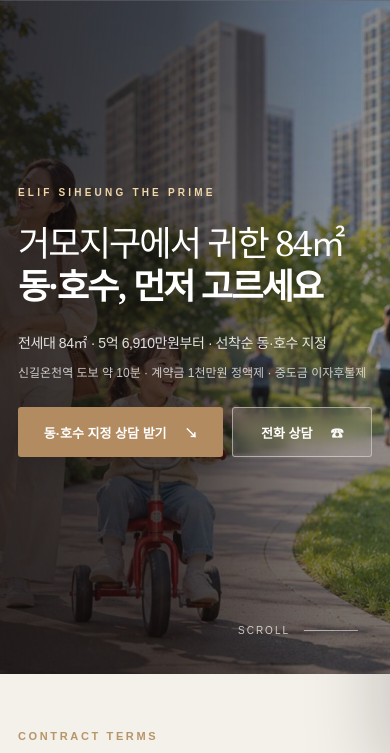
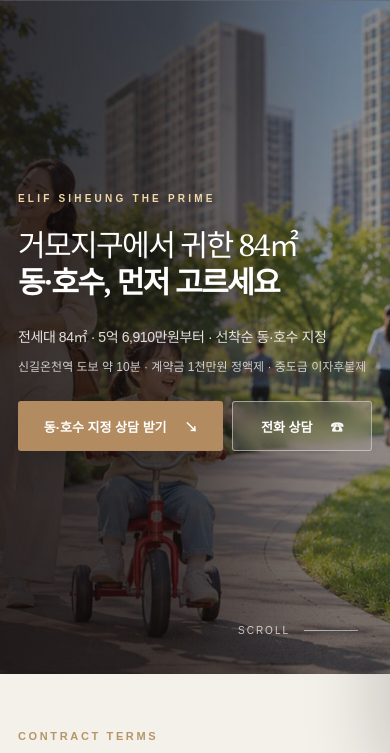
Before and after one commit to jiyoooni/1minhouse, a plain HTML site: page sites/elif-siheung.html in a window 390 px wide. Shown: the part 69-822 px from the top of the page. Drawn offline with Linux system fonts and the light colour scheme; a script that the page names is missing.

Commit message:
글씨 크기 수정

```diff
--- a/css/elif-siheung.css
+++ b/css/elif-siheung.css
@@ -194,7 +194,7 @@
   .city-band-inner { width:calc(100% - 32px); gap:10px; padding-bottom:10px; }
   .city-band-copy { min-width:0; }
   .city-band-eyebrow { font-size:8px; letter-spacing:.14em; white-space:nowrap; }
-  .city-band-title { margin-top:5px; font-size:16px; line-height:1.3; }
+  .city-band-title { margin-top:5px; font-size:18px; line-height:1.3; }
   .city-band-title em { display:block; }
   .city-band-stats li { padding:0 9px; }
   .city-band-stats li:last-child { padding-right:0; }
--- a/css/style-pc.css
+++ b/css/style-pc.css
@@ -972,7 +972,7 @@ img {
   }
 
   .hero h1 {
-    font-size: clamp(30px, 9vw, 42px);
+    font-size: clamp(25px, calc(9vw - 5px), 37px);
     line-height: 1.22;
   }
 
@@ -1919,7 +1919,7 @@ img {
   }
 
   .hero h1 {
-    font-size:clamp(30px,9vw,42px);
+    font-size: clamp(25px, calc(9vw - 5px), 37px);
     line-height:1.22;
   }
 
```
